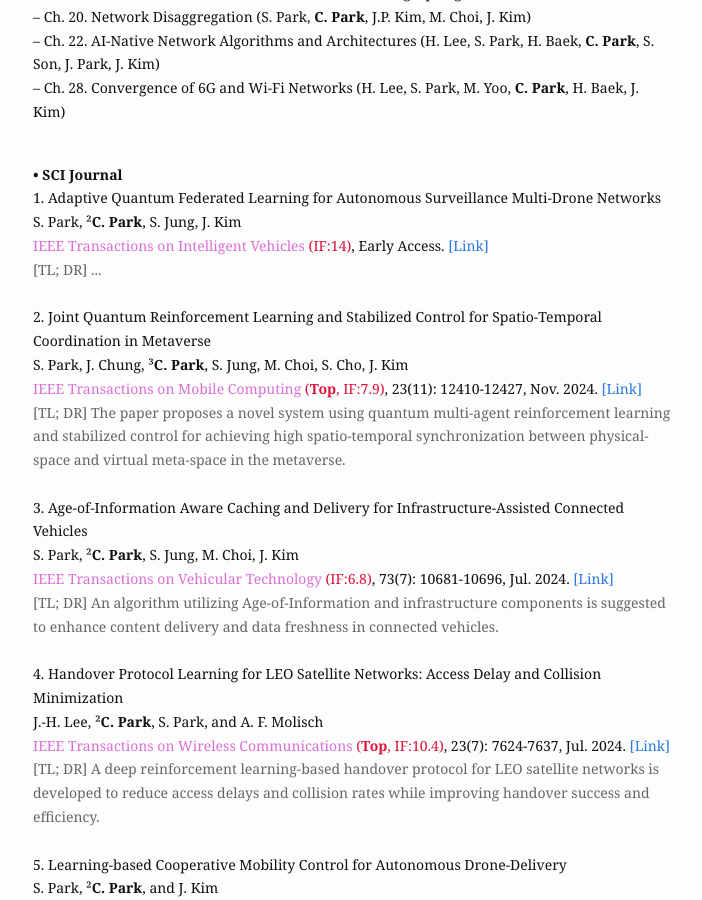
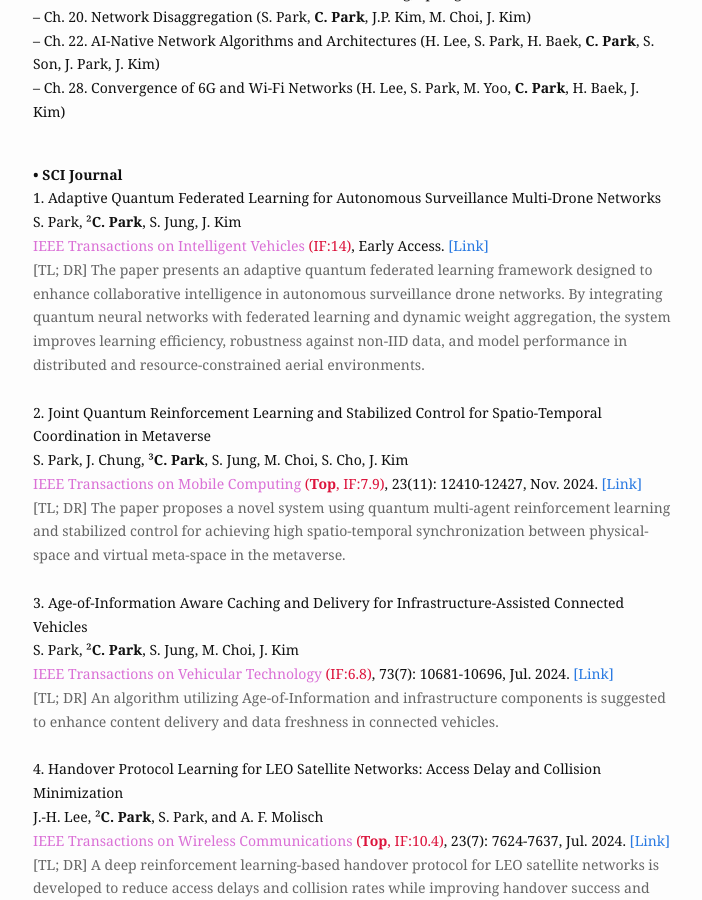
Before and after one commit to cosdeneb/cosdeneb.github.io, a Jekyll site: the page built from publication.md, in a window 1280 px wide and 900 px high, scrolled down 577 px. Shown: the whole window, without its empty margins (287-989 px from the left). Built offline with Jekyll 4.4.1, drawn with Linux system fonts in a browser that asks for light colours.

Commit message:
Update publication.md

```diff
--- a/publication.md
+++ b/publication.md
@@ -34,7 +34,7 @@ Below is a summary of the papers I have published: <br/>
   1. Adaptive Quantum Federated Learning for Autonomous Surveillance Multi-Drone Networks <br/>
   S. Park, ²<b>C. Park</b>, S. Jung, J. Kim <br/>
   <font color='#da70d6'>IEEE Transactions on Intelligent Vehicles</font> <font color='#dc143c'>(IF:14)</font>, Early Access. <a href="https://ieeexplore.ieee.org/abstract/document/10764760">[Link]</a><br/>
-  <font color='#666666'>[TL; DR] ...</font><br/><br/>
+  <font color='#666666'>[TL; DR] The paper presents an adaptive quantum federated learning framework designed to enhance collaborative intelligence in autonomous surveillance drone networks. By integrating quantum neural networks with federated learning and dynamic weight aggregation, the system improves learning efficiency, robustness against non-IID data, and model performance in distributed and resource-constrained aerial environments.</font><br/><br/>
 
   2. Joint Quantum Reinforcement Learning and Stabilized Control for Spatio-Temporal Coordination in Metaverse <br/>
   S. Park, J. Chung, ³<b>C. Park</b>, S. Jung, M. Choi, S. Cho, J. Kim <br/>
```
